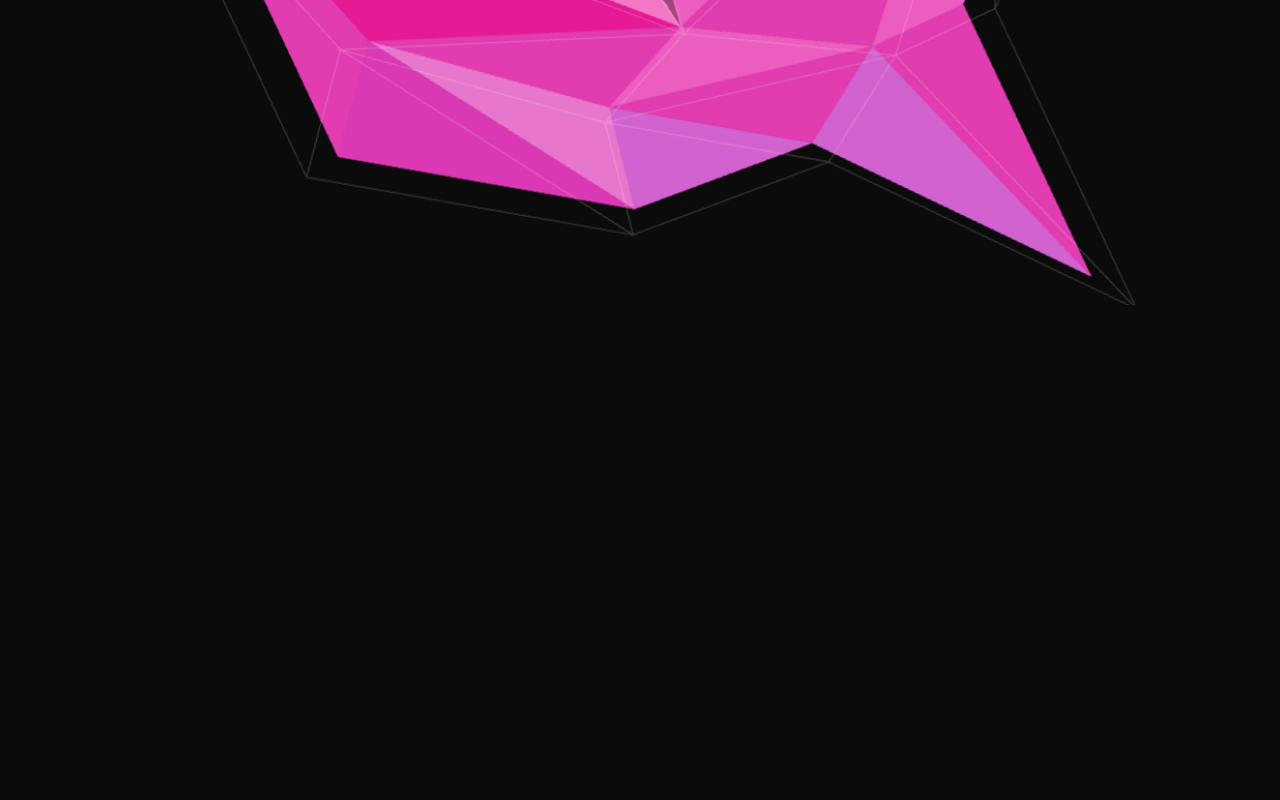
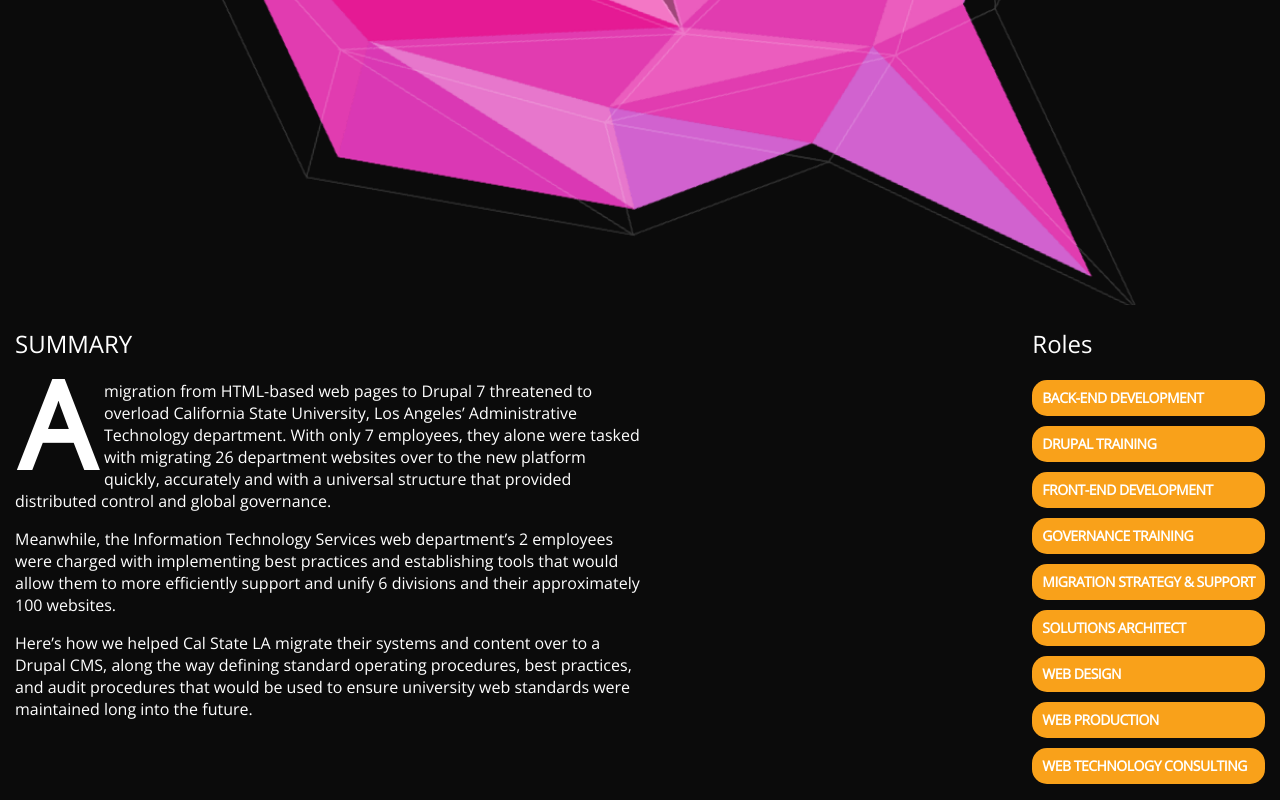
Before and after one commit to ben-mac/case-study, a website: page index.html in a window 1280 px wide. Shown: the part 803-1603 px from the top of the page. Before the commit the page ends 1108 px from the top, so only its background shows below. Drawn offline with nearby package versions, Linux system fonts and the light colour scheme.

Commit message:
initial summary styling

```diff
--- a/index.html
+++ b/index.html
@@ -33,5 +33,32 @@
   </div>
 </section>
 
+<section class="summary container">
+  <div class="summary-content">
+    <h2>SUMMARY</h2>
+    <p>A migration from HTML-based web pages to Drupal 7 threatened to overload California State University, Los Angeles’ Administrative Technology department. With only 7 employees, they alone were tasked with migrating 26 department websites over to the new platform quickly, accurately and with a universal structure that provided distributed control and global governance.</p>
+
+    <p>Meanwhile, the Information Technology Services web department’s 2 employees were charged with implementing best practices and establishing tools that would allow them to more efficiently support and unify 6 divisions and their approximately 100 websites.</p>
+
+    <p>Here’s how we helped Cal State LA migrate their systems and content over to a Drupal CMS, along the way defining standard operating procedures, best practices, and audit procedures that would be used to ensure university web standards were maintained long into the future.</p>
+    </p>
+  </div>
+
+  <div class="roles">
+    <h2>Roles</h2>
+    <ul class="pill-container">
+      <li class="pill">Back-end Development</li>
+      <li class="pill">Drupal Training</li>
+      <li class="pill">Front-end Development</li>
+      <li class="pill">Governance Training</li>
+      <li class="pill">Migration Strategy & support</li>
+      <li class="pill">Solutions Architect</li>
+      <li class="pill">Web Design</li>
+      <li class="pill">Web Production</li>
+      <li class="pill">Web Technology Consulting</li>
+    </ul>
+  </div>
+</section>
+
 </body>
 </html>
--- a/sass/_case-study.scss
+++ b/sass/_case-study.scss
@@ -52,8 +52,9 @@
 ////
 .container {
   max-width: 1440px;
+  padding-left: 15px;
+  padding-right: 15px;
 }
-
 
 ////
 // Hero
@@ -68,6 +69,7 @@
   justify-content: center;
   position: relative;
   z-index: 0;
+  margin-bottom: 310px;
 }
 
 .hero__inner {
@@ -103,3 +105,46 @@
   display: block;
   margin: auto;
 }
+
+////
+// Summary
+////
+
+.summary {
+  display: flex;
+  justify-content: space-between;
+}
+
+.summary-content {
+  width: 50%;
+
+  p:first-of-type::first-letter {
+    font-size: 120px;
+    font-weight: bold;
+    float: left;
+    font-size: 120px;
+    line-height: 80px;
+    padding-top: 4px;
+    padding-right: 10px;
+    padding-left: 3px;
+    padding-bottom: 10px;
+  }
+}
+
+.pill-container {
+  padding: 0;
+}
+
+.pill {
+  background: $orange;
+  font-weight: bold;
+  font-size: 14px;
+  letter-spacing: -0.5px;
+  line-height: 16px;
+  display: block;
+  width: auto;
+  margin-bottom: 10px;
+  border-radius: 15px;
+  padding: 10px;
+  text-transform: uppercase;
+}
--- a/sass/_variables.scss
+++ b/sass/_variables.scss
@@ -1,2 +1,3 @@
 $black: #0b0b0b;
 $white: #fff;
+$orange: #F9A11A;
```
Also changed, not shown: css/style.css.
